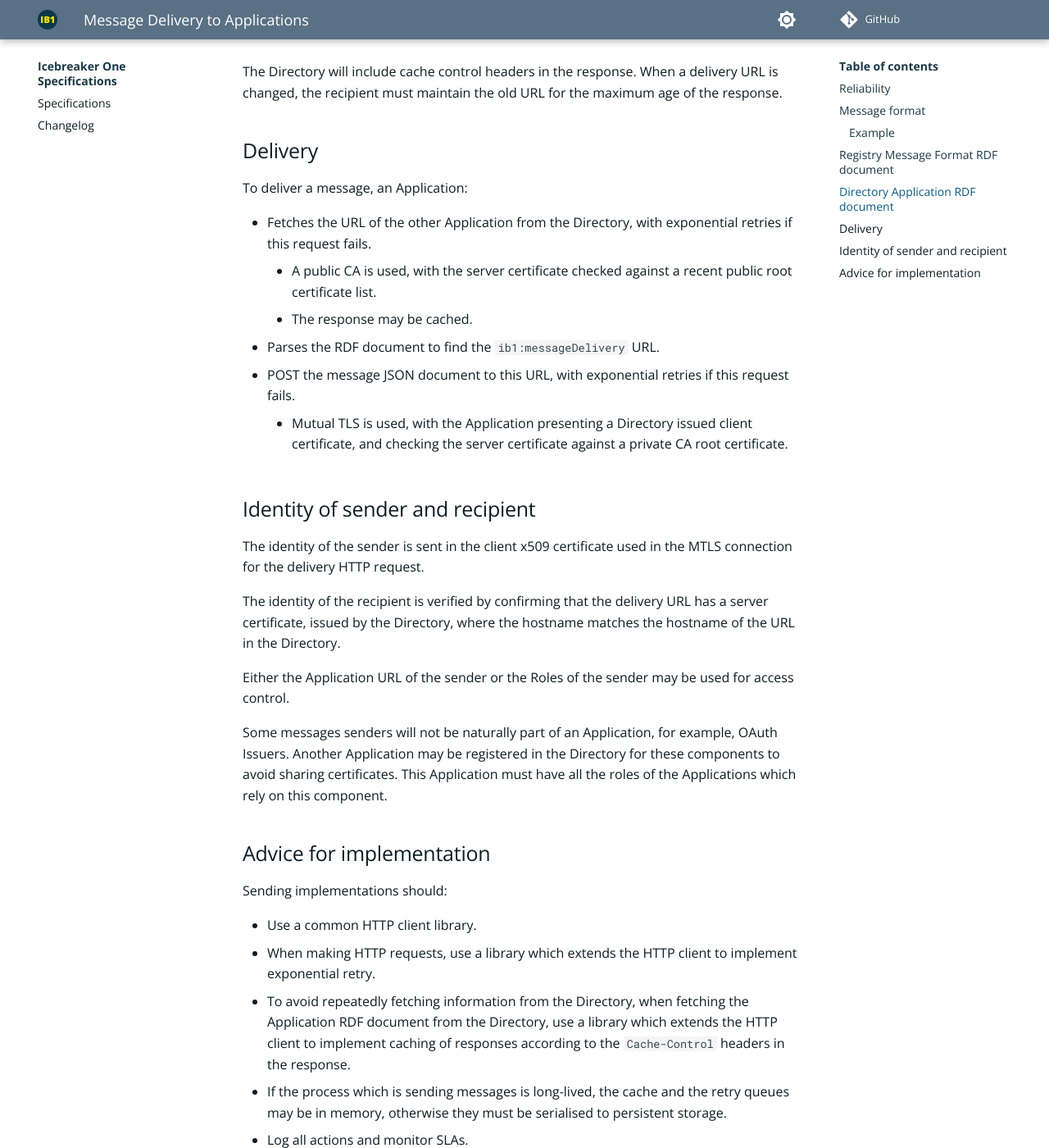
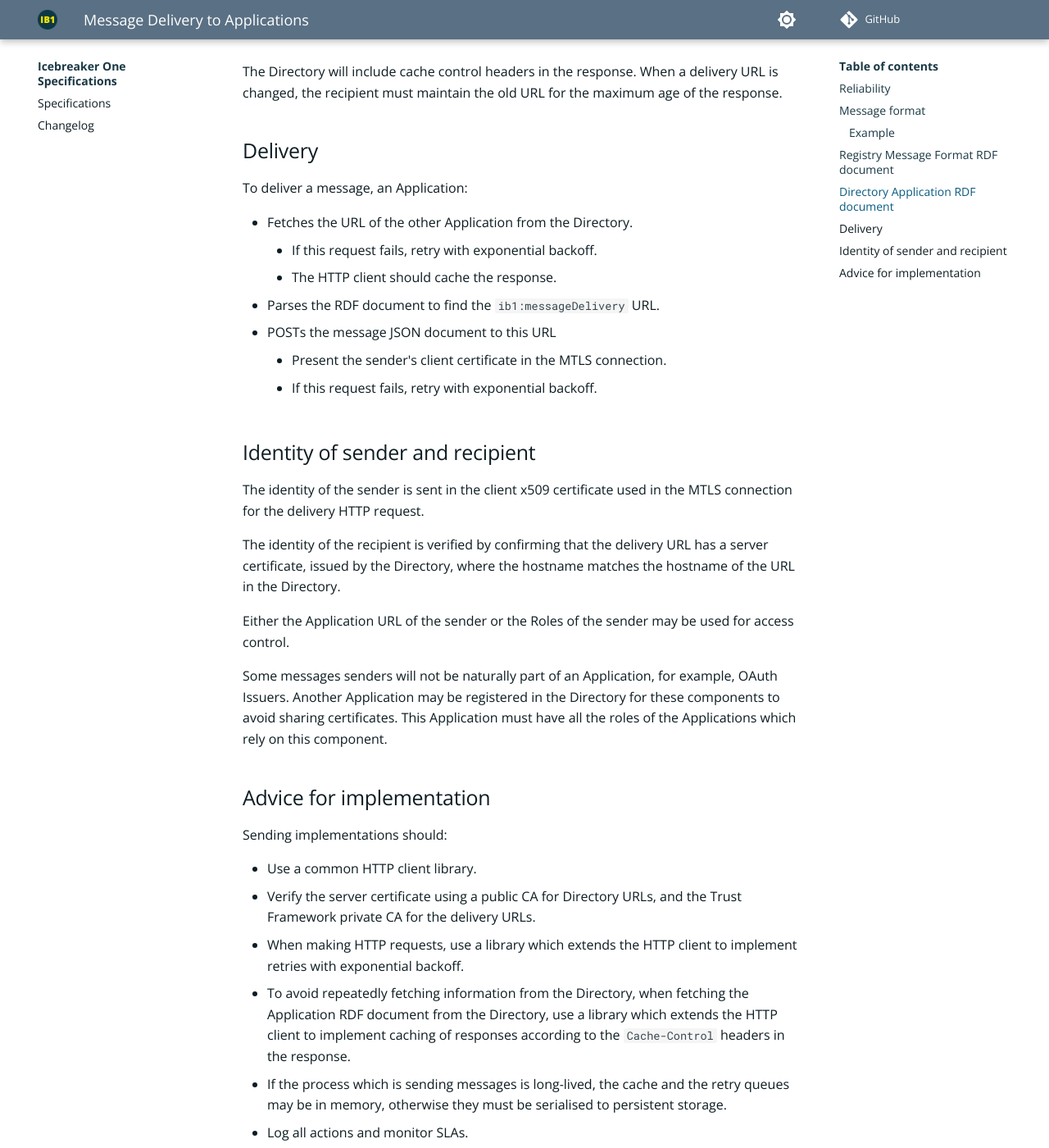
Before and after one commit to icebreakerone/ib1-technical-specifications, an MkDocs documentation site: the page built from docs/message-delivery-to-applications/1.0.md, in a window 1280 px wide and 1400 px high, scrolled down 2118 px. Shown: the whole window at 82% size. Built offline with MkDocs 1.6.1 and Material for MkDocs 9.7.7, drawn with Linux system fonts in a browser that asks for light colours; comment, search, counter and statistics services are not loaded.

Commit message:
Clarify message delivery

```diff
--- a/docs/message-delivery-to-applications/1.0.md
+++ b/docs/message-delivery-to-applications/1.0.md
@@ -72,12 +72,13 @@ The Directory will include cache control headers in the response. When a deliver
 
 To deliver a message, an Application:
 
- * Fetches the URL of the other Application from the Directory, with exponential retries if this request fails.
-    * A public CA is used, with the server certificate checked against a recent public root certificate list.
-    * The response may be cached.
+ * Fetches the URL of the other Application from the Directory.
+    * If this request fails, retry with exponential backoff.
+    * The HTTP client should cache the response.
  * Parses the RDF document to find the `ib1:messageDelivery` URL.
- * POST the message JSON document to this URL, with exponential retries if this request fails.
-    * Mutual TLS is used, with the Application presenting a Directory issued client certificate, and checking the server certificate against a private CA root certificate.
+ * POSTs the message JSON document to this URL
+    * Present the sender's client certificate in the MTLS connection.
+    * If this request fails, retry with exponential backoff.
 
 
 ## Identity of sender and recipient
@@ -96,7 +97,8 @@ Some messages senders will not be naturally part of an Application, for example,
 Sending implementations should:
 
  * Use a common HTTP client library.
- * When making HTTP requests, use a library which extends the HTTP client to implement exponential retry.
+ * Verify the server certificate using a public CA for Directory URLs, and the Trust Framework private CA for the delivery URLs.
+ * When making HTTP requests, use a library which extends the HTTP client to implement retries with exponential backoff.
  * To avoid repeatedly fetching information from the Directory, when fetching the Application RDF document from the Directory, use a library which extends the HTTP client to implement caching of responses according to the `Cache-Control` headers in the response.
  * If the process which is sending messages is long-lived, the cache and the retry queues may be in memory, otherwise they must be serialised to persistent storage.
  * Log all actions and monitor SLAs.
```
